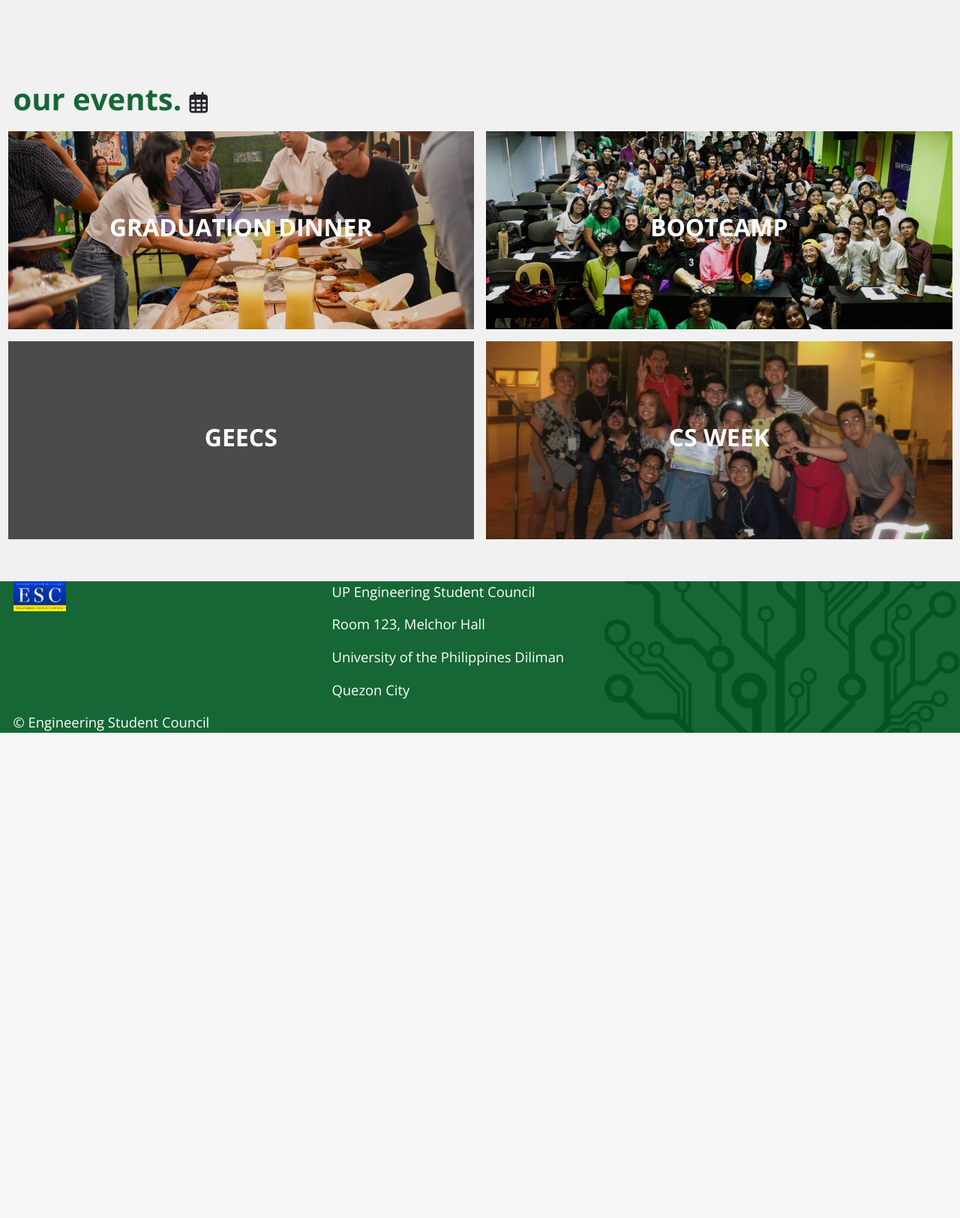
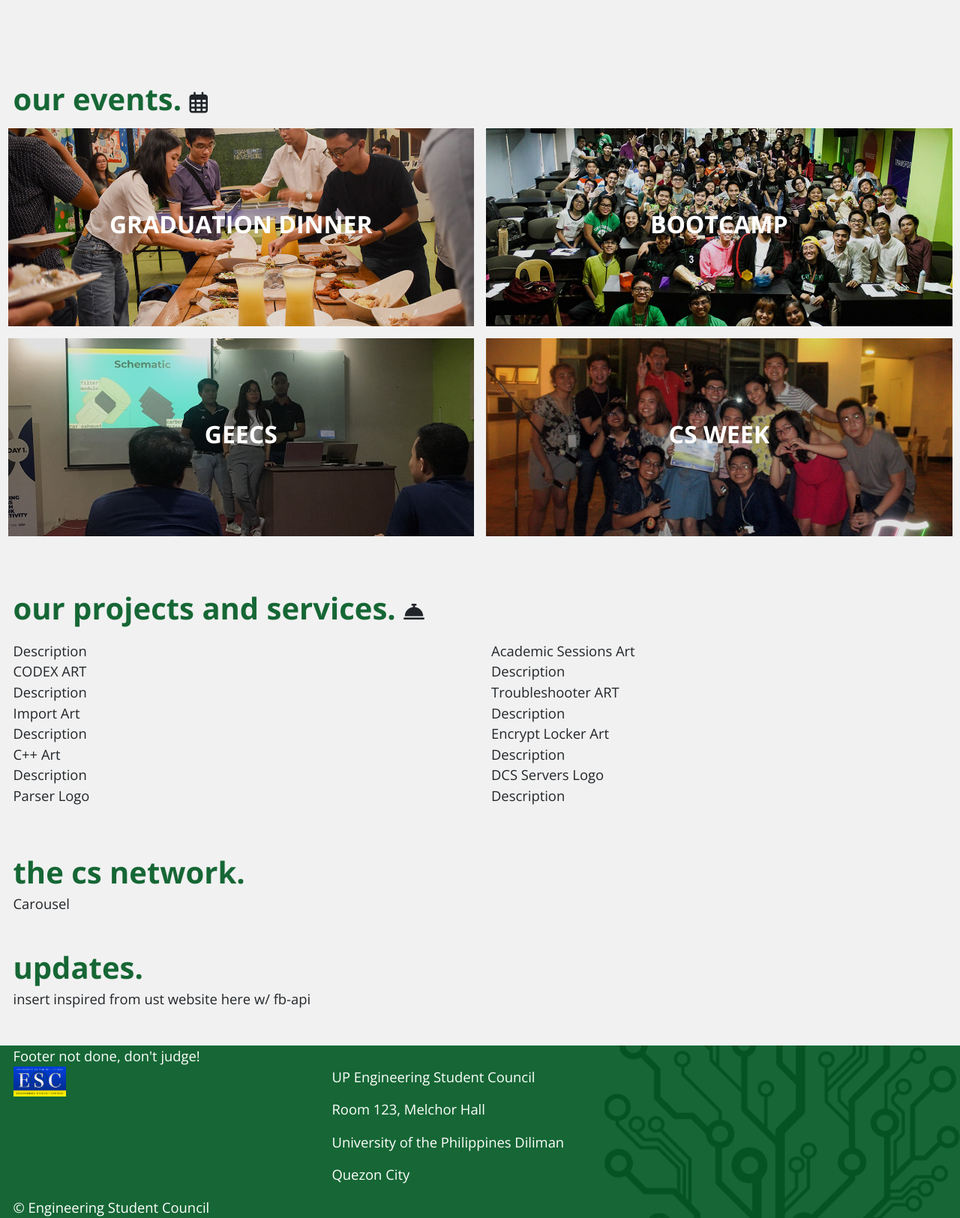
Before and after one commit to upd-csreps/upd_csreps, a Django app: page /index/ in a window 1280 px wide. Shown: the part 1188-2812 px from the top of the page at 75% size. Before the commit the page ends 2165 px from the top, so only its background shows below. Run offline with Django 3.2, Linux system fonts and the light colour scheme; data that the repository does not hold is empty; some libraries are stand-ins or nearby versions.

Commit message:
resized pics, added more content

```diff
--- a/main/templates/main/index.html
+++ b/main/templates/main/index.html
@@ -57,7 +57,7 @@
 				</div>
 			</div>
 			<div class="my-5">
-				<h1 class="font-weight-bold">
+				<h1 class="font-weight-bold mb-1">
 					<span class="text-green">our events.</span>
 					<i class="far fa-calendar-alt h3"></i>
 				</h1>
@@ -79,7 +79,7 @@
 						</div>
 					</div>
 					<div class="col-lg-6 p-2 csreps-events"  >
-						<div class="d-flex bg-pic" style="background-color: #555;/*background-image: url('{% static 'main/images/landing/grad-dinner.jpg' %}*/');">
+						<div class="d-flex bg-pic" style="background-color: #555; background-image: url('{% static 'main/images/landing/geecs.jpg' %}');">
 							<div class="overlay"></div>
 							<div class="m-auto title" >
 								<h2 class="font-weight-bold" style="color: white">GEECS</h2>
@@ -96,7 +96,95 @@
 					</div>
 				</div>
 			</div>
+
+			<div class="my-5 py-3">
+				<h1 class="font-weight-bold mb-3">
+					<span class="text-green">our projects and services.</span>
+					<i class="fas fa-concierge-bell h3"></i>
+				</h1>
+				<div>
+					<div class="row">
+						<div class="col-lg-6 order-lg-2">
+							Academic Sessions Art
+						</div>
+						<div class="col-lg-6 order-lg-1">
+							Description
+						</div>
+					</div>
+					<div class="row">
+						<div class="col-lg-6 order-lg-1">
+							CODEX ART
+						</div>
+						<div class="col-lg-6 order-lg-2">
+							Description
+						</div>
+					</div>
+					<div class="row">
+						<div class="col-lg-6 order-lg-2">
+							Troubleshooter ART
+						</div>
+						<div class="col-lg-6 order-lg-1">
+							Description
+						</div>
+					</div>
+					<div class="row">
+						<div class="col-lg-6 order-lg-1">
+							Import Art
+						</div>
+						<div class="col-lg-6 order-lg-2">
+							Description
+						</div>
+					</div>
+					<div class="row">
+						<div class="col-lg-6 order-lg-2">
+							Encrypt Locker Art
+						</div>
+						<div class="col-lg-6 order-lg-1">
+							Description
+						</div>
+					</div>
+					<div class="row">
+						<div class="col-lg-6 order-lg-1">
+							C++ Art
+						</div>
+						<div class="col-lg-6 order-lg-2">
+							Description
+						</div>
+					</div>
+					<div class="row">
+						<div class="col-lg-6 order-lg-2">
+							DCS Servers Logo
+						</div>
+						<div class="col-lg-6 order-lg-1">
+							Description
+						</div>
+					</div>
+					<div class="row">
+						<div class="col-lg-6 order-lg-1">
+							Parser Logo
+						</div>
+						<div class="col-lg-6 order-lg-2">
+							Description
+						</div>
+					</div>
+				</div>
+			</div>
+
+			<div class="my-5">
+				<h1 class="font-weight-bold mb-1">
+					<span class="text-green">the cs network.</span>
+				</h1>
+				<p>Carousel</p>
+			</div>
+
+			<div class="my-5">
+				<h1 class="font-weight-bold mb-1">
+					<span class="text-green">updates.</span>
+				</h1>
+				<p> insert inspired from ust website here w/ fb-api</p>
+			</div>
 		</div>
+	</div>
 {% endblock %}
 
 {% block scripts %}
--- a/main/templates/main/partials/footer.html
+++ b/main/templates/main/partials/footer.html
@@ -3,6 +3,8 @@
 	<div class="footer-overlay"></div>
 	<div class="d-flex flex-column">
 		<div class="container">
+
+			Footer not done, don't judge!
 			<div class="row">
 				<div class="col-lg-4">
 					<img class="my-auto" src="{% static 'main/images/esc-sm.png' %}" style="height: 40px;">
```
Also changed, not shown: main/static/main/images/landing/bootcamp.jpg, main/static/main/images/landing/cs-week.jpg, main/static/main/images/landing/geecs.jpg (added), main/static/main/images/landing/grad-dinner.jpg.
